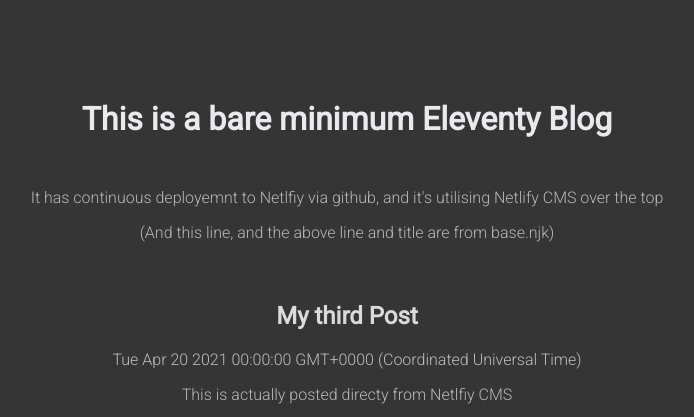
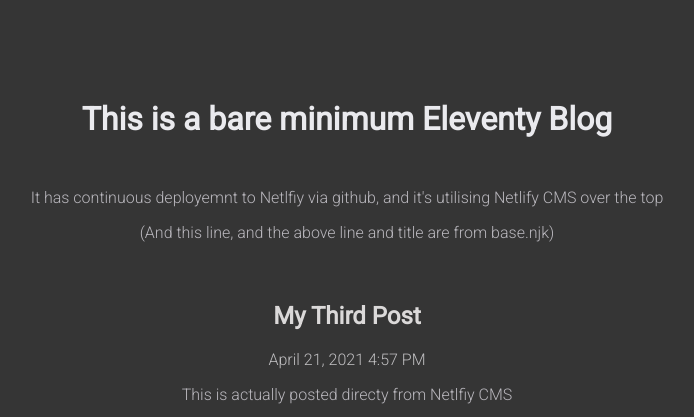
Before and after one commit to Wengerism/blog-with-netlify-cms, an Eleventy site: page posts/2021-04-20-my-third-post.md in a window 1280 px wide. Shown: the top 417 px of the page, without its empty margins (293-987 px from the left). Built offline with nearby package versions, Linux system fonts and the light colour scheme; Eleventy itself is replaced by a stand-in of ours; files that its build step writes are made by us from their sources.

Commit message:
Update Posts “2021-04-20-my-third-post”

```diff
--- a/posts/2021-04-20-my-third-post.md
+++ b/posts/2021-04-20-my-third-post.md
@@ -1,8 +1,8 @@
 ---
 layout: layouts/post.njk
-title: My third Post
+title: My Third Post
 description: This is actually posted directy from Netlfiy CMS
-date: 2021-04-20
+date: April 21, 2021 4:57 PM
 featuredImage: /images/uploads/nici-fergus.jpg
 ---
 
```
